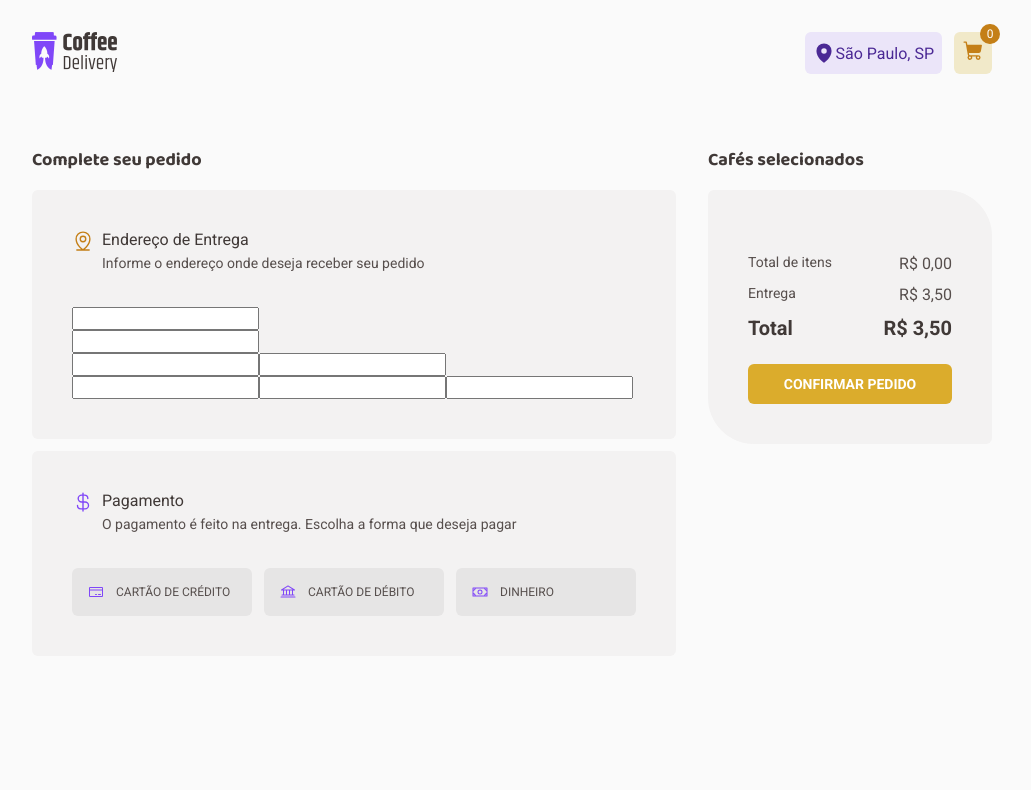
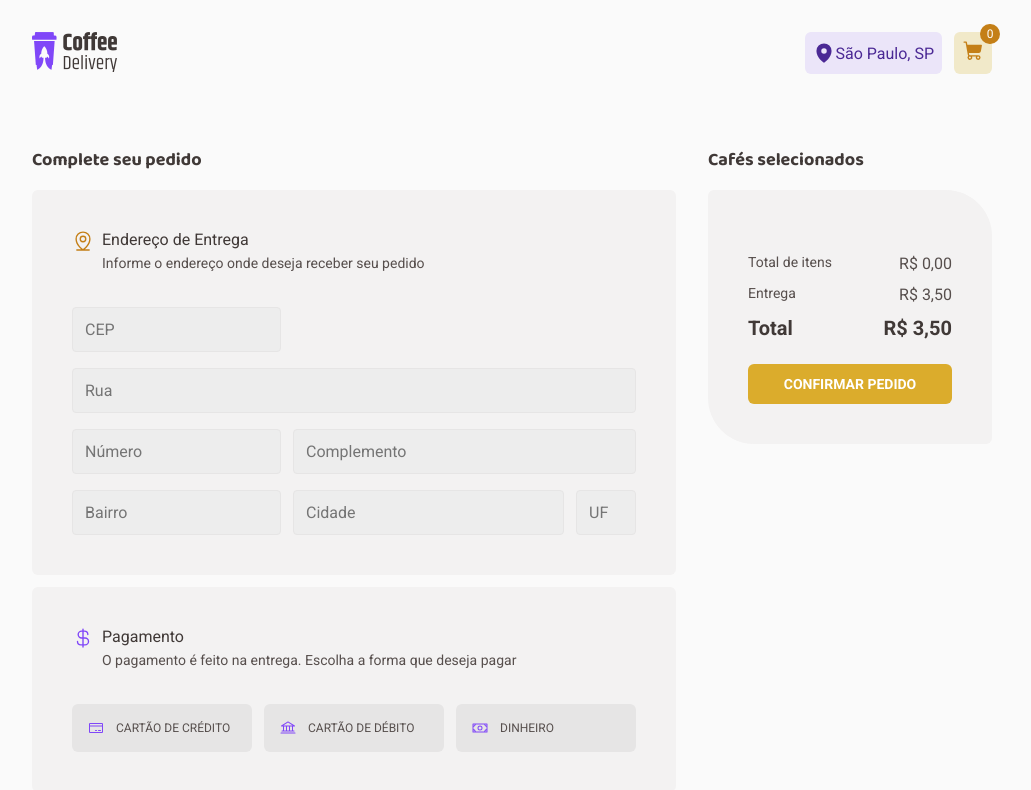
Before and after one commit to gabriel1g/coffee-delivery, a React (Vite) app: page /checkout in a window 1280 px wide. Shown: the top 790 px of the page, without its empty margins (128-1159 px from the left). Built offline with nearby package versions, Linux system fonts and the light colour scheme.

Commit message:
estilização do formulário

```diff
--- a/package.json
+++ b/package.json
@@ -9,9 +9,11 @@
     "preview": "vite preview"
   },
   "dependencies": {
+    "@hookform/resolvers": "^3.1.0",
     "@phosphor-icons/react": "^2.0.8",
     "react": "^18.2.0",
     "react-dom": "^18.2.0",
+    "react-hook-form": "^7.43.9",
     "react-router-dom": "^6.10.0",
     "styled-components": "^5.3.10"
   },
--- a/src/pages/Checkout/components/DeliveryAddressForm/index.tsx
+++ b/src/pages/Checkout/components/DeliveryAddressForm/index.tsx
@@ -12,23 +12,23 @@ export function DeliveryAddressForm() {
           <p>Informe o endereço onde deseja receber seu pedido</p>
         </div>
       </div>
-      <div>
-        <div>
-          <input type="text" />
+      <form>
+        <div className="row-1">
+          <input placeholder="CEP" type="text" />
         </div>
-        <div>
-          <input type="text" />
+        <div className="row-2">
+          <input placeholder="Rua" type="text" />
         </div>
-        <div>
-          <input type="number" />
-          <input type="text" />
+        <div className="row-3">
+          <input placeholder="Número" type="number" />
+          <input placeholder="Complemento" type="text" />
         </div>
-        <div>
-          <input type="text" />
-          <input type="text" />
-          <input type="text" />
+        <div className="row-4">
+          <input placeholder="Bairro" type="text" />
+          <input placeholder="Cidade" type="text" />
+          <input placeholder="UF" type="text" />
         </div>
-      </div>
+      </form>
     </DeliveryAddressFormContainer>
   );
 }
--- a/src/pages/Checkout/components/DeliveryAddressForm/styles.ts
+++ b/src/pages/Checkout/components/DeliveryAddressForm/styles.ts
@@ -1,6 +1,6 @@
 import styled from 'styled-components';
 
-export const DeliveryAddressFormContainer = styled.form`
+export const DeliveryAddressFormContainer = styled.div`
   padding: 2.5rem;
   border-radius: 6px;
   background-color: ${({ theme }) => theme['base-card']};
@@ -31,4 +31,37 @@ export const DeliveryAddressFormContainer = styled.form`
       }
     }
   }
+
+  form {
+    display: grid;
+    gap: 1rem;
+
+    [class^='row'] {
+      display: grid;
+      gap: 0.75rem;
+
+      input {
+        padding: 0.75rem;
+        border: 1px solid ${({ theme }) => theme['base-button']};
+        border-radius: 4px;
+        background-color: ${({ theme }) => theme['base-input']};
+      }
+    }
+
+    .row-1 {
+      grid-template-columns: 0fr;
+    }
+
+    .row-2 {
+      grid-template-columns: 1fr;
+    }
+
+    .row-3 {
+      grid-template-columns: 0fr 1fr;
+    }
+
+    .row-4 {
+      grid-template-columns: 0fr 1fr 3.75rem;
+    }
+  }
 `;
```
Also changed, not shown: 1 other file (tests, documents, lock files or other folders).
